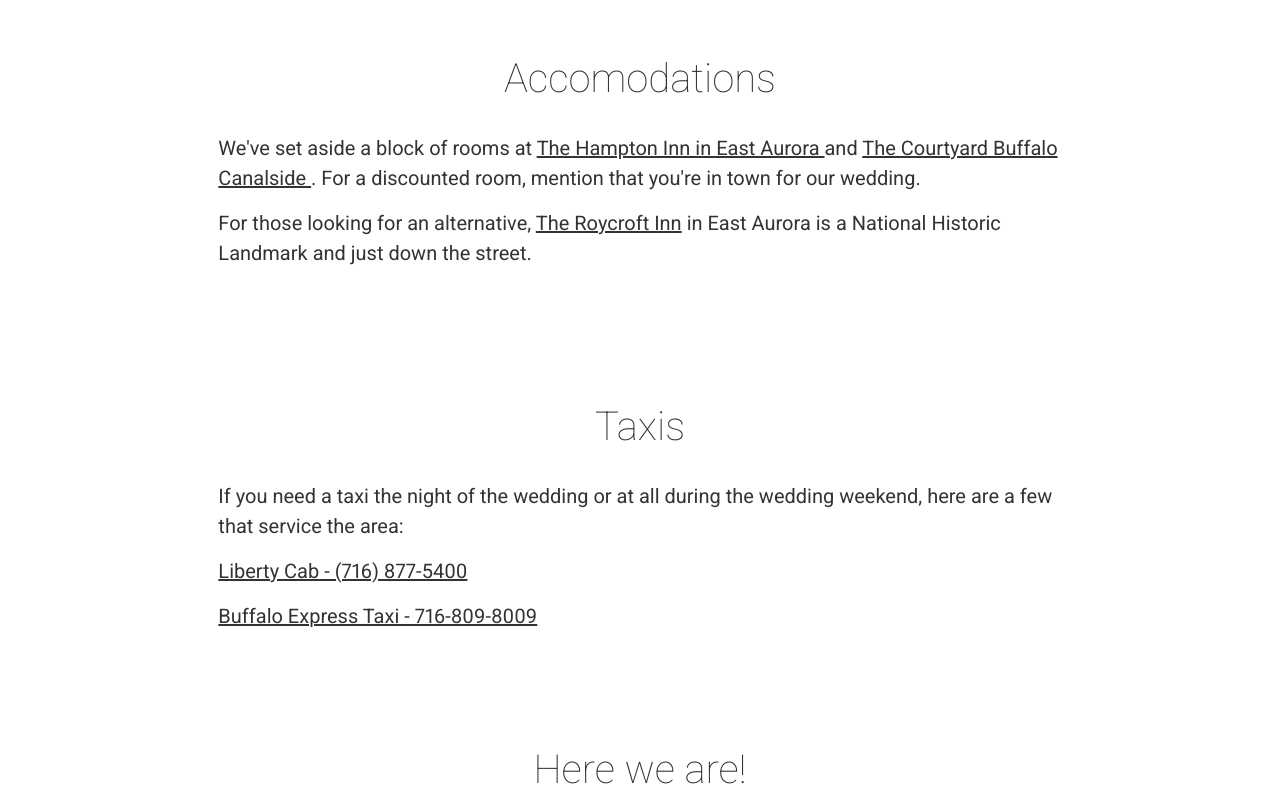
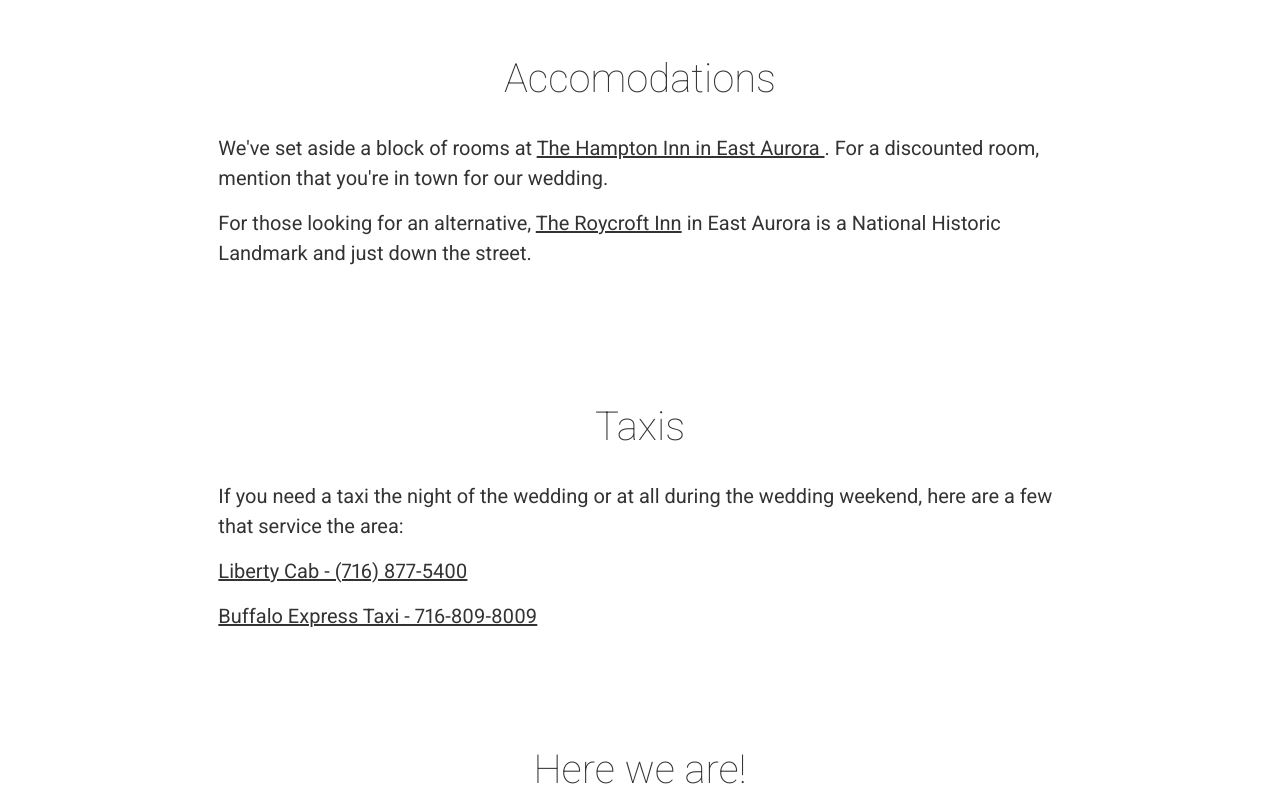
Before and after one commit to ryhinchey/eliseandryan, a website: page index.html in a window 1280 px wide. Shown: the part 2640-3442 px from the top of the page. Drawn offline with Linux system fonts and the light colour scheme.

Commit message:
removing canalside hotel

```diff
--- a/index.html
+++ b/index.html
@@ -64,7 +64,7 @@
       <div id="accomodations" class="accomodations">
         <div class="container">
           <h2 class="top-centered"> Accomodations </h2>
-          <p> We've set aside a block of rooms at <a href="http://hamptoninn3.hilton.com/en/hotels/new-york/hampton-inn-east-aurora-BUFEAHX/index.html">The Hampton Inn in East Aurora </a> and <a href="http://www.marriott.com/meeting-event-hotels/group-corporate-travel/groupCorp.mi?resLinkData=Layton%20Hinchey%20Wedding%5Ebufdt%60e0be0ba%60178.00%60USD%60false%603%606/17/16%606/19/16%6005/27/2016&app=resvlink&stop_mobi=yes" target="blank"> The Courtyard Buffalo Canalside </a>.  For a discounted room, mention that you're in town for our wedding. </p>
+          <p> We've set aside a block of rooms at <a href="http://hamptoninn3.hilton.com/en/hotels/new-york/hampton-inn-east-aurora-BUFEAHX/index.html">The Hampton Inn in East Aurora </a>.  For a discounted room, mention that you're in town for our wedding. </p>
           <p> For those looking for an alternative, <a href="http://www.roycroftinn.com/">The Roycroft Inn</a> in East Aurora is a National Historic Landmark and just down the street.</p>
         </div>
         <div class="container">
```
